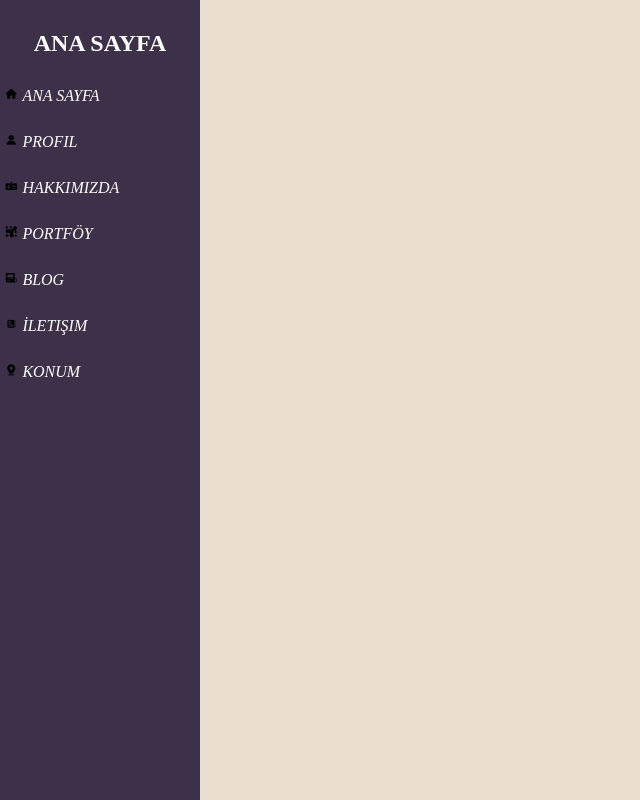
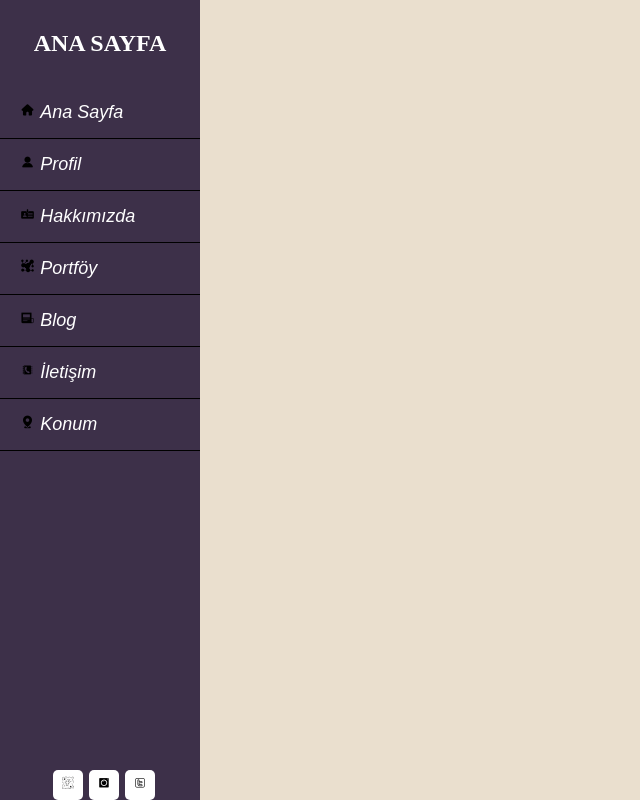
Before and after one commit to sevincmehmet/side-bar, a plain HTML site: page index.html in a window 1280 px wide. Shown: the whole page, without its empty margins (0-640 px from the left). Drawn offline with Linux system fonts and the light colour scheme.

Commit message:
side bar sosyal medya eklendi

```diff
--- a/1.css
+++ b/1.css
@@ -16,17 +16,17 @@
     speak: never;
     display: inline-block;
     text-decoration: inherit;
-    width: 1em;
-    margin-right: .2em;
+    width: 10px;
+    margin-right: 10px;
     text-align: center;
     font-variant: normal;
     text-transform: none;
-    line-height: 1em;
-    margin-left: .2em;
+    line-height: 10px;
+    margin-left: 10px;
     -webkit-font-smoothing: antialiased;
     -moz-osx-font-smoothing: grayscale;
     color: black;
-    margin-bottom: 30px;
+
 
   }
 
@@ -37,3 +37,37 @@
   .icon-blog:before { content: '\e805'; }
   .icon-contact:before { content: '\e806'; }
   .icon-location:before { content: '\e807'; }
+
+  @font-face {
+    font-family: 'icon';
+    src: url('font1/icon.eot?83979864');
+    src: url('font1/icon.eot?83979864#iefix') format('embedded-opentype'),
+         url('font1/icon.woff2?83979864') format('woff2'),
+         url('font1/icon.woff?83979864') format('woff'),
+         url('font1/icon.ttf?83979864') format('truetype'),
+         url('font1/icon.svg?83979864#icon') format('svg');
+    font-weight: normal;
+    font-style: normal;
+}
+  [class^="icon-"]:before, [class*=" icon-"]:before {
+    font-family: "icon";
+    font-style: normal;
+    font-weight: normal;
+    speak: never;
+    display: inline-block;
+    text-decoration: inherit;
+    width: 1em;
+    margin-right: .2em;
+    text-align: center;
+    font-variant: normal;
+    text-transform: none;
+    line-height: 1em;
+    margin-left: .2em;
+    -webkit-font-smoothing: antialiased;
+    -moz-osx-font-smoothing: grayscale;
+
+  }
+
+  .icon-instagram:before { content: '\e809'; }
+  .icon-twitter:before { content: '\e80a'; }
+  .icon-facebook:before { content: '\e80b'; }
--- a/index.html
+++ b/index.html
@@ -12,7 +12,7 @@
         <div class="sidebar">
             <h2>Ana Sayfa</h2>
             <ul>
-                <li><a href="#" ><i class="icon-home">Ana Sayfa</i></a></li>
+                <li><a href="#"><i  class="icon-home">Ana Sayfa</i></a></li>
                 <li><a href="#"><i  class="icon-person">Profil</i></a></li>
                 <li><a href="#"><i  class="icon-id">Hakkımızda</i></a></li>
                 <li><a href="#"><i  class="icon-network">Portföy</i></a></li>
@@ -20,6 +20,11 @@
                 <li><a href="#"><i  class="icon-contact">İletişim</i></a></li>
                 <li><a href="#"><i  class="icon-location">Konum</i></a></li>
             </ul>
+            <div class="contact">
+             <p title="facebook"> <a href="#"><i class="icon-facebook"></i></a> </p>
+             <p title="instagram">  <a href="#"><i class="icon-instagram"></i></a> </p>
+            <p title="twitter">  <a href="#"><i class="icon-twitter"></i></a> </p>
+            </div>
         </div>
     </div>
 </body>
```
Also changed, not shown: .css, font1/icon.svg (added), font1/icon.ttf (added), font1/icon.woff (added), font1/icon.woff2 (added), 1 other file.
